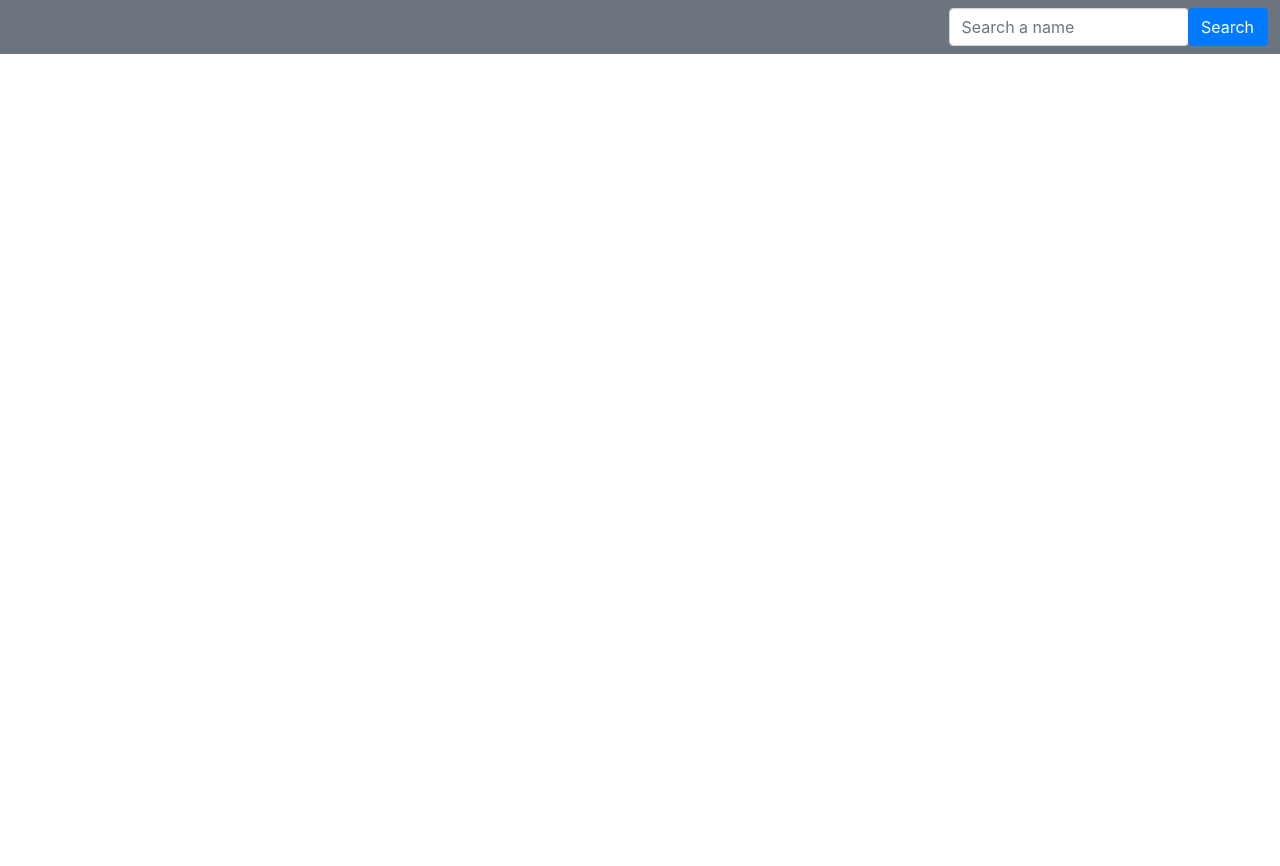
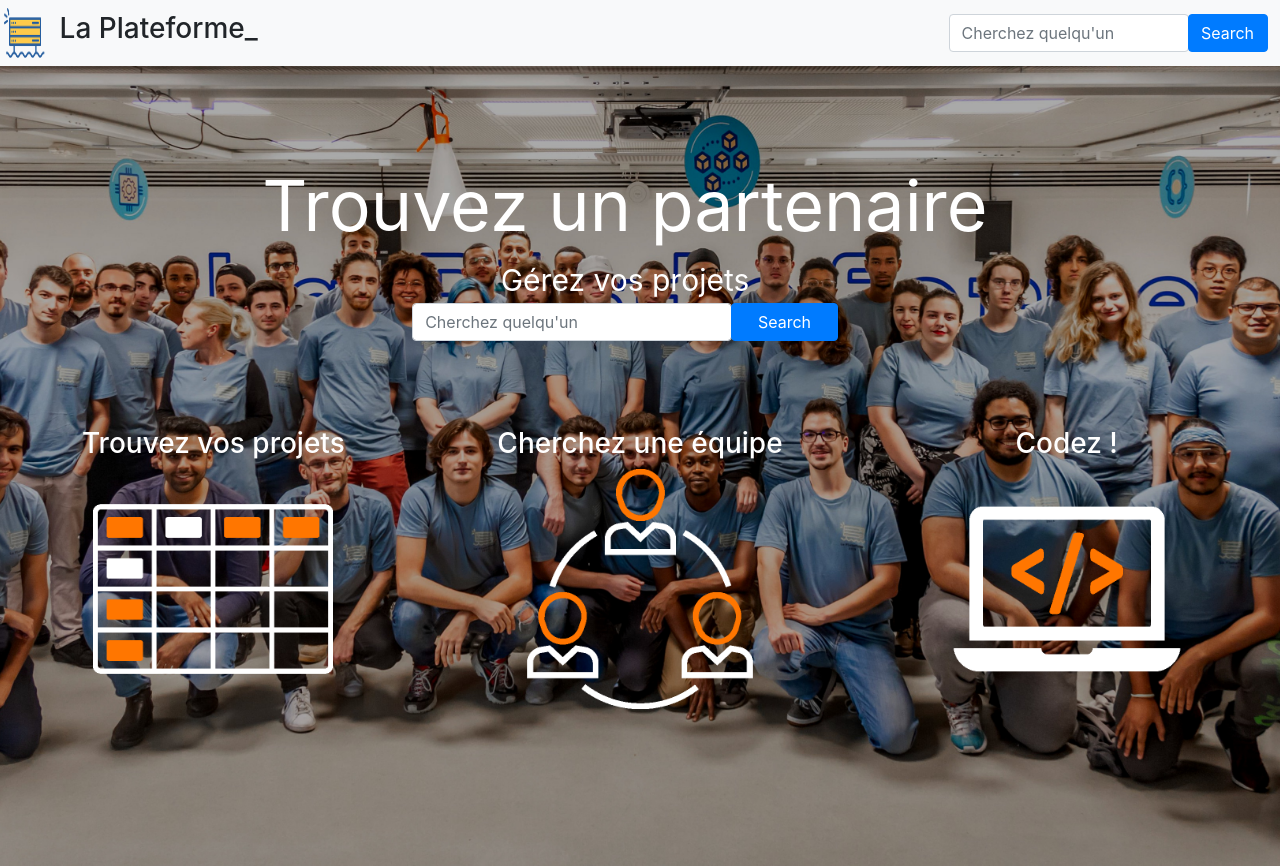
Before and after one commit to samuel-joly/Project-center, a PHP site: page / in a window 1280 px wide. Before the commit the page ends 54 px from the top, so only its background shows below. Run offline with PHP 8.4, Linux system fonts and the light colour scheme.

Commit message:
Added some decoration and secon search bar

```diff
--- a/css/style.css
+++ b/css/style.css
@@ -1,4 +1,8 @@
-#search_list {
+body {
+	overflow-x:hidden;
+}
+
+.search_list {
 	position:absolute;
 	top:100%;
 	left:0;
@@ -17,6 +21,11 @@
 	cursor:pointer;
 }
 
-#search_parent {
+.search_parent {
 	position:relative;
 }
+
+input[type="text"]:focus {
+	border: 1px solid #ced4da !important;
+	box-shadow:none;
+}
--- a/index.php
+++ b/index.php
@@ -7,19 +7,55 @@
 	    <script src="https://ajax.googleapis.com/ajax/libs/jquery/3.4.1/jquery.min.js"></script>
 	</head>
 	<body class='m-0 p-0'>
-	    <header class='d-flex row w-100 m-0 justify-content-center bg-secondary border-secondary'>
+	    <header class='d-flex row w-100 m-0 justify-content-center bg-light border-secondary'>
 
-		<div class='input-group w-100 row col-12 mt-2 justify-content-end p-0 mb-2 mr-2' >
-			<div class='p-0 m-0 row col-lg-3 col-md-5 col-6' class='search_input' id='search_parent'>
-				<input id="search" type="text" name="research" placeholder='Search a name' class='form-control col-9'/>
-				<div class='input-group-append col-3 p-0'>
-					<button class='btn btn-primary col-12' type='button' name='search' id='searchBtn'>Search</button>
+		<div class='input-group w-100 row col-12 mt-2 justify-content-between p-0 mb-2 mr-2' >
+			<div class='col-4 row align-items-center m-0 p-0'>
+				<img src='medias/logo.png' class='col-lg-2 col-4' height='50' />
+				<p class='h3 text-black' class='col-lg-8 col-8 m-0 p-0'>La Plateforme_</p>
+			</div>
+			<div class='p-0 m-0 row col-lg-3 col-md-5 col-6 search_parent align-items-center' >
+				<input id="search" type="text" name="research" placeholder="Cherchez quelqu'un" class='form-control col-lg-9 col-8'/>
+				<div class='input-group-append col-lg-3 col-4 p-0'>
+					<button class='btn btn-primary col-12' style='height:fit-content;'type='button' name='search' id='searchBtn'>Search</button>
 				</div>
 			</div>
 		</div>
 
 	    </header>
 
+	    <main>
+		<div class='w-100 row m-0 p-0' style='background:url("medias/promo2002-dark.jpeg") no-repeat center;background-size:cover; height:50em;'>
+			<div class='input-group row col-12 mt-2 justify-content-center p-0 mb-2 mr-2 align-items-center' >
+				<div class='p-0 m-0 row col-lg-12 align-items-center justify-content-center search_main_parent' style='height:fit-content;'>
+					<p class='text-white text-center col-12 m-0' style='font-size:70px;'>Trouvez un partenaire</p>
+					<p class='text-white text-center col-12 m-0' style='font-size:30px;'>Gérez vos projets</p>
+					<input id="search_main" type="text" name="research" placeholder="Cherchez quelqu'un" class='form-control col-3'/>
+					<div class='input-group-append col-1 p-0'>
+						<button class='btn btn-primary col-12' style='height:fit-content;'type='button' name='search' id='searchBtn'>Search</button>
+					</div>
+				</div>
+			</div>
+
+			<div class='row col-12 m-0 p-0 justify-content-around'>
+				<div class='col-4 m-0 p-0 row justify-content-center' style='height:fit-content;'>
+					<p class='h3 text-white text-center col-12' style='height:fit-content;'>Trouvez vos projets</p>
+					<img src='medias/project.png' style='height:15em;'/>
+				</div>
+				<div class='col-4 m-0 p-0 row justify-content-center' style='height:fit-content;'>
+					<p class='h3 text-white text-center col-12' style='height:fit-content;'>Cherchez une équipe</p>
+					<img src='medias/collaborate.png' style='height:15em;'/>
+				</div>
+				<div class='col-4 m-0 p-0 row justify-content-center' style='height:fit-content;'>
+					<p class='h3 text-white text-center col-12' style='height:fit-content;'>Codez !</p>
+					<img src='medias/program.png' style='height:15em;'/>
+				</div>
+
+			</div>
+
+		</div>
+	    </main>
+
 	    <footer></footer>
 	    <script src='js/script.js'></script>
 	</body>
--- a/js/script.js
+++ b/js/script.js
@@ -1,27 +1,34 @@
-function test() {
+function autocomplete(value, main=true) {
+    if(value.length >= 1 ) {
+        $.ajax({
+		url:"models/search/search_controller.php",
+		type:'get',
+		data:{"action":"search" , "value":value},
 
+		success:function(data){
+			$(".search_list").remove();
+			if(main){
+				$(".search_main_parent").append("<div class='search_list col-4 offset-4 p-0'>"+data+"</div>");
+			} else {
+				$(".search_parent").append("<div class='search_list p-0'>"+data+"</div>");
+			}
+		}
+	});
+    } else {
+	$("#search_list").remove();
+    }
 }
 
 
 
 $("#search").keyup(function() {
-    value = $("#search").val();
-    if(value.length >= 1 ) {
-
-        $.ajax({
-            url:"models/search/search_controller.php",
-            type:'get',
-            data:{"action":"search" , "value":value},
-
-            success:function(data){
-	    	$("#search_list").remove();
-		$("#search_parent").append("<div id='search_list' class='p-0'>"+data+"</div>");
-            }	});
-
-    } else {
-	$("#search_list").remove();
-    }
-
+	value = $("#search").val();
+	autocomplete(value, false);
 })
 
-$("body").click(function() {$("#search_list").remove();})
+$("#search_main").keyup(function() {
+	value = $("#search_main").val();
+	autocomplete(value);
+})
+
+$("body").click(function() {$(".search_list").remove();})
```
Also changed, not shown: medias/collaborate.png (added), medias/logo.png (added), medias/program.png (added), medias/project.png (added), medias/projects.png (added), medias/promo2002-dark.jpeg (added), medias/promo2002.jpeg (added).
